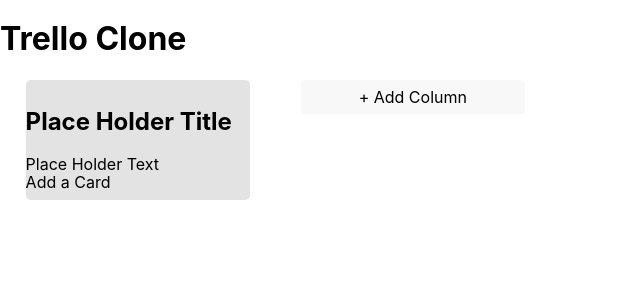
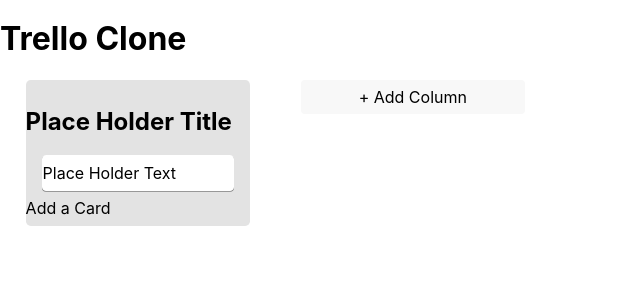
Before and after one commit to jambis/trello-clone, a React (Create React App) app: page / in a window 1280 px wide. Shown: the top 300 px of the page, without its empty margins (0-640 px from the left). Built offline with nearby package versions, Linux system fonts and the light colour scheme.

Commit message:
Added some boilerplate drag/drop events for cards and styling

```diff
--- a/src/components/ColumnItem.tsx
+++ b/src/components/ColumnItem.tsx
@@ -1,5 +1,16 @@
 import React from "react";
+import styled from "styled-components";
+
 import { ItemsState } from "../store/ItemsData/types";
+
+const CardDiv = styled.div`
+  margin: 0.5em 1em;
+  background: rgba(255, 255, 255, 1);
+  padding: 0.5em 0;
+  border: 0.02em solid white;
+  box-shadow: 0em 0.05em gray;
+  border-radius: 0.25em;
+`;
 
 interface IProps {
   data: ItemsState;
@@ -7,7 +18,32 @@
 }
 
 const ColumnItem = ({ data, column }: IProps) => {
-  return <div>{data.text}</div>;
+  const handleDragOver = (e: React.DragEvent<HTMLDivElement>) => {
+    e.stopPropagation();
+    e.preventDefault();
+  };
+
+  const handleDragStart = (e: React.DragEvent<HTMLDivElement>) => {
+    e.stopPropagation();
+    // Figure out what data I need to set
+  };
+
+  const handleDrop = (e: React.DragEvent<HTMLDivElement>) => {
+    e.stopPropagation();
+    // Figure out what card I'm dropping on and push that card and all other cards down
+    // Handle if column is empty with no cards
+  };
+
+  return (
+    <CardDiv
+      draggable
+      onDragOver={(e) => handleDragOver(e)}
+      onDragStart={(e) => handleDragStart(e)}
+      onDrop={(e) => handleDrop(e)}
+    >
+      {data.text}
+    </CardDiv>
+  );
 };
 
 export default ColumnItem;
```
